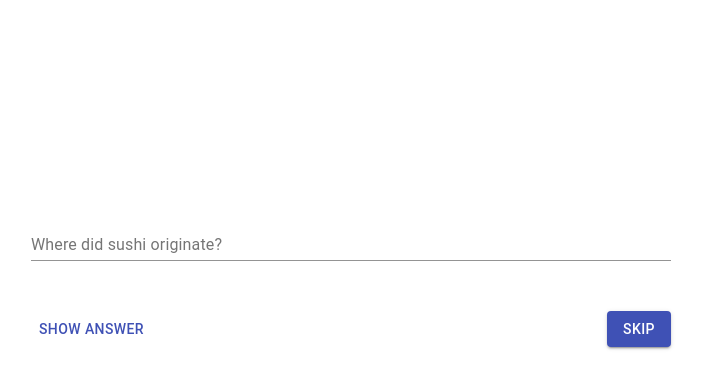
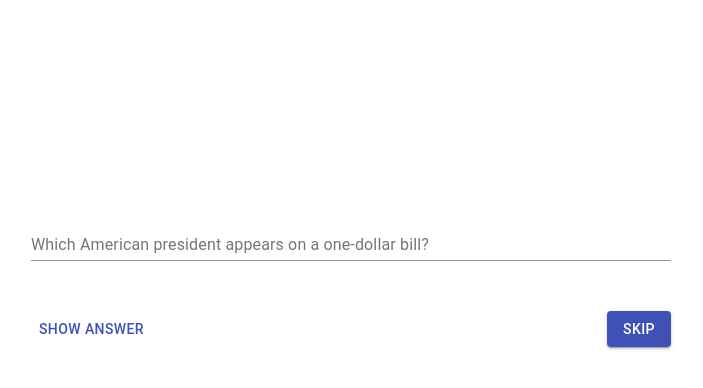
Before and after one commit to maiteeguren/learn-mode, a React (Create React App) app: page / in a window 1280 px wide. Both pictures are taken after a click on the button "GET STARTED". Shown: the top 388 px of the page, without its empty margins (289-992 px from the left). Built offline with nearby package versions, Linux system fonts and the light colour scheme.

Commit message:
remove flashcard functions from parent component

```diff
--- a/src/components/App/index.tsx
+++ b/src/components/App/index.tsx
@@ -1,9 +1,9 @@
-import React, { useState } from 'react';
+import React, { useState, useEffect } from 'react';
 import './App.css';
 import { BUNDLE_QUESTIONS } from '../../constants'
 import { Button } from '@material-ui/core';
 import { QuestionResponse, Question } from '../../index.types'
-import Form from '../Form/index'
+import Flashcard from '../Flashcard/index'
 
 function App() {
   const [currentQuestionId, setCurrentQuestionId] = useState(1)
@@ -11,27 +11,33 @@ function App() {
 
   const [answersBundle, setAnswersBundle] = useState<QuestionResponse[]>([])
   const [start, setStart] = useState(false)
-  const [error, setError] = useState(false)
   const [finished, setFinished] = useState(false)
   const [showAnswer, setShowAnswer] = useState(false)
 
   const generateRandomNumber = (limit: number): number => Math.floor(Math.random() * limit)
 
-  const learnModeAlgorithm = (bundle: QuestionResponse[]): number => {
+  useEffect(() => {
+    displayNextQuestion()
+  }, [answersBundle]);
+
+  const learnModeAlgorithm = (skip = false): number => {
+    // If the last submitted answer is correct, or if user wants to skip
+    if (answersBundle[answersBundle.length - 1]?.isCorrect || skip) {
       const remainingQuestions = BUNDLE_QUESTIONS.filter(question => {
-      return bundle.filter(answer => answer.questionId === question.id && answer.isCorrect).length < 2
+        return answersBundle.filter(answer => answer.questionId === question.id && answer.isCorrect).length < 2
       })
 
       if (remainingQuestions.length === 0) {
         setFinished(true)
-      return 0
+        return currentQuestionId
       }
+
       let randomIndex = generateRandomNumber(remainingQuestions.length)
       let randomQuestionId = remainingQuestions[randomIndex].id
 
       // Check if the question was recently answered
       if (remainingQuestions.length > 2) {
-      const latestQuestions = bundle.map(answer => answer.questionId).slice(-2)
+        const latestQuestions = answersBundle.map(answer => answer.questionId).slice(-2)
         while (latestQuestions.includes(randomQuestionId)) {
           randomIndex = generateRandomNumber(remainingQuestions.length)
           randomQuestionId = remainingQuestions[randomIndex].id
@@ -39,38 +45,12 @@ function App() {
       }
       return randomQuestionId
     }
-
-  const validateAnswer = (answer: string): boolean => {
-    const formatAnswer = answer.toLowerCase().replace(" ", "")
-    const formatCurrentAnswer = currentQuestion?.answer.toLowerCase().replace(" ", "")
-    return (formatAnswer === formatCurrentAnswer)
+    // else, return current question
+    return currentQuestionId
   }
 
-  const handleKeyDown = (e: React.KeyboardEvent<HTMLDivElement>): void => {
-    if (e.key === 'Enter') {
-      const isCorrect = validateAnswer(e.target.value)
-
-      const answer: QuestionResponse = {
-        id: answersBundle.length,
-        questionId: currentQuestion.id,
-        isCorrect
-      }
-
-      const newAnswersBundle = [...answersBundle, answer]
-      setAnswersBundle(newAnswersBundle)
-
-      if (isCorrect) {
-        displayNextQuestion(newAnswersBundle)
-        e.target.value = ''
-      } else {
-        setError(true)
-        setTimeout(() => setError(false), 1000)
-      }
-    }
-  }
-
-  const displayNextQuestion = (bundle: QuestionResponse[]) => {
-    const nextId = learnModeAlgorithm(bundle)
+  const displayNextQuestion = (skip = false) => {
+    const nextId = learnModeAlgorithm(skip)
     setCurrentQuestionId(nextId)
     setShowAnswer(false)
   }
@@ -80,17 +60,17 @@ function App() {
       <header className={`modal ${start ? 'close' : ''}`}>
         <h1>Welcome to Learn Mode</h1>
         <p>A study session in learn mode is considered complete when a student has answered each question correctly at least twice.</p>
-        <Button variant={'contained'} color={'primary'} onClick={() => {displayNextQuestion(answersBundle); setStart(true)}} style={{ marginTop: 50 }}>Get Started</Button>
+        <Button variant={'contained'} color={'primary'} onClick={() => {displayNextQuestion(); setStart(true)}} style={{ marginTop: 50 }}>Get Started</Button>
       </header>
       <div className={`modal ${(start && !finished) ? '' : 'close'}`}>
-        <Form
+        <Flashcard
           label={currentQuestion?.text}
           currentQuestion={currentQuestion}
-          onKeyDown={(e) => handleKeyDown(e)}
-          className={`${error ? 'error' : ''}`}
           showAnswer={showAnswer}
           onSetShowAnswer={setShowAnswer}
-          onSkip={() => displayNextQuestion(answersBundle)}
+          onSkip={() => displayNextQuestion(true)}
+          onSetAnswersBundle={setAnswersBundle}
+          answersBundle={answersBundle}
         />
       </div>
       <div className={`modal ${finished ? '' : 'close'}`}>
--- /dev/null
+++ b/src/components/Flashcard/index.tsx
@@ -0,0 +1,55 @@
+import React, {useState} from 'react';
+import { Button, TextField } from '@material-ui/core';
+import { FormProps, QuestionResponse } from '../../index.types'
+
+function Flashcard({ label, currentQuestion, onSkip, showAnswer, onSetShowAnswer, onSetAnswersBundle, answersBundle }: FormProps) {
+  const [error, setError] = useState(false)
+
+  const validateAnswer = (answer: string): boolean => {
+    const formatAnswer = answer.toLowerCase().replace(" ", "")
+    const formatCurrentAnswer = currentQuestion?.answer.toLowerCase().replace(" ", "")
+    return (formatAnswer === formatCurrentAnswer)
+  }
+
+  const handleKeyDown = (e: React.KeyboardEvent<HTMLDivElement>): void => {
+    if (e.key === 'Enter') {
+      const isCorrect = validateAnswer(e.target.value)
+
+      const answer: QuestionResponse = {
+        id: answersBundle.length,
+        questionId: currentQuestion.id,
+        isCorrect
+      }
+
+      const newAnswersBundle = [...answersBundle, answer]
+      onSetAnswersBundle(newAnswersBundle)
+
+      if (isCorrect) {
+        e.target.value = ''
+      } else {
+        setError(true)
+        setTimeout(() => setError(false), 1000)
+      }
+    }
+  }
+
+  return (
+    <>
+      <TextField
+        id="standard-basic"
+        label={label}
+        helperText={showAnswer ? currentQuestion?.answer : ''}
+        variant="standard"
+        fullWidth
+        onKeyDown={(e) => handleKeyDown(e)}
+        className={`${error ? 'error' : ''}`}
+        />
+      <div style={{ paddingTop: 50, display: 'flex', justifyContent: 'space-between'}}>
+        <Button color={'primary'} onClick={() => onSetShowAnswer(true)}>Show Answer</Button>
+        <Button variant={'contained'} color={'primary'} onClick={onSkip}>Skip</Button>
+      </div>
+    </>
+  );
+}
+
+export default Flashcard;
--- a/src/components/Form/index.tsx
+++ /dev/null
@@ -1,25 +0,0 @@
-import React from 'react';
-import { Button, TextField } from '@material-ui/core';
-import { FormProps } from '../../index.types'
-
-function Form({ label, currentQuestion, onKeyDown, className, onSkip, showAnswer, onSetShowAnswer }: FormProps) {
-  return (
-    <>
-      <TextField
-        id="standard-basic"
-        label={label}
-        helperText={showAnswer ? currentQuestion?.answer : ''}
-        variant="standard"
-        fullWidth
-        onKeyDown={onKeyDown}
-        className={className}
-      />
-      <div style={{ paddingTop: 50, display: 'flex', justifyContent: 'space-between'}}>
-        <Button color={'primary'} onClick={() => onSetShowAnswer(true)}>Show Answer</Button>
-        <Button variant={'contained'} color={'primary'} onClick={onSkip}>Skip</Button>
-      </div>
-    </>
-  );
-}
-
-export default Form;
--- a/src/constants.js
+++ b/src/constants.js
@@ -14,39 +14,39 @@ export const BUNDLE_QUESTIONS = [
         text: 'Who was the last Tsar of Russia?',
         answer: 'Nicholas II'
     },
-    {
-        id: 4,
-        text: 'How many hearts does an octopus have?',
-        answer: '3'
-    },
-    {
-        id: 5,
-        text: 'What is the capital of Ireland?',
-        answer: 'Dublin'
-    },
-    {
-        id: 6,
-        text: 'How many stars are on the Chinese flag?',
-        answer: '5'
-    },
-    {
-        id: 7,
-        text: 'Where did sushi originate?',
-        answer: 'China'
-    },
-    {
-        id: 8,
-        text: 'Pink Ladies and Granny Smiths are types of what fruit?',
-        answer: 'Apples'
-    },
-    {
-        id: 9,
-        text: 'What nut is in the middle of a Ferrero Rocher?',
-        answer: 'Hazelnut'
-    },
-    {
-        id: 10,
-        text: 'What does IPA stand for?',
-        answer: 'Indian Pale Ale'
-    }
+    // {
+    //     id: 4,
+    //     text: 'How many hearts does an octopus have?',
+    //     answer: '3'
+    // },
+    // {
+    //     id: 5,
+    //     text: 'What is the capital of Ireland?',
+    //     answer: 'Dublin'
+    // },
+    // {
+    //     id: 6,
+    //     text: 'How many stars are on the Chinese flag?',
+    //     answer: '5'
+    // },
+    // {
+    //     id: 7,
+    //     text: 'Where did sushi originate?',
+    //     answer: 'China'
+    // },
+    // {
+    //     id: 8,
+    //     text: 'Pink Ladies and Granny Smiths are types of what fruit?',
+    //     answer: 'Apples'
+    // },
+    // {
+    //     id: 9,
+    //     text: 'What nut is in the middle of a Ferrero Rocher?',
+    //     answer: 'Hazelnut'
+    // },
+    // {
+    //     id: 10,
+    //     text: 'What does IPA stand for?',
+    //     answer: 'Indian Pale Ale'
+    // }
 ]
--- a/src/index.types.ts
+++ b/src/index.types.ts
@@ -13,9 +13,9 @@ export interface Question {
 export interface FormProps {
   label: string,
   currentQuestion: Question,
-  onKeyDown: (e: any) => void,
-  className: string,
   onSkip: () => void,
   showAnswer: boolean,
-  onSetShowAnswer: React.Dispatch<React.SetStateAction<boolean>>
+  onSetShowAnswer: React.Dispatch<React.SetStateAction<boolean>>,
+  onSetAnswersBundle: React.Dispatch<React.SetStateAction<QuestionResponse[]>>,
+  answersBundle: QuestionResponse[]
 }
```
Lines whose indentation alone changed are shown as unchanged.
